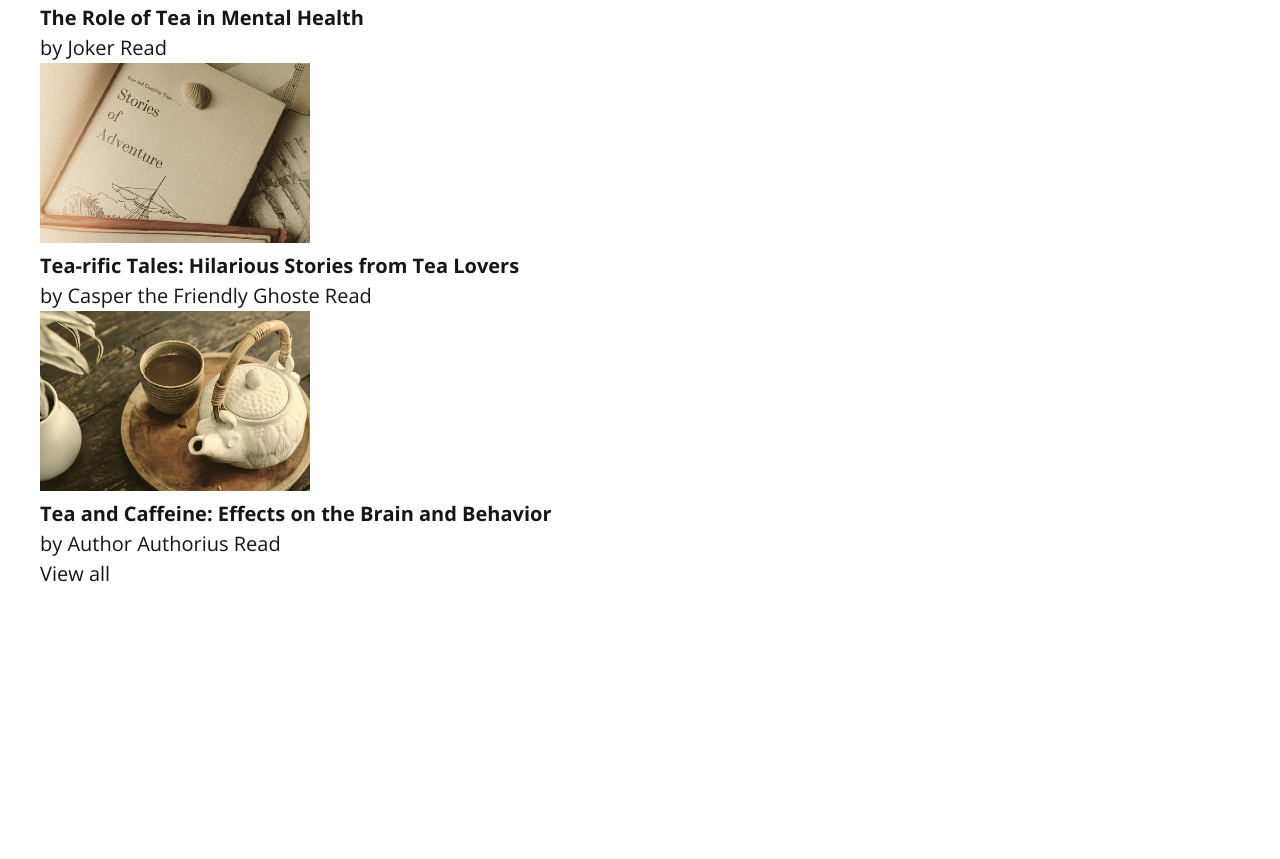
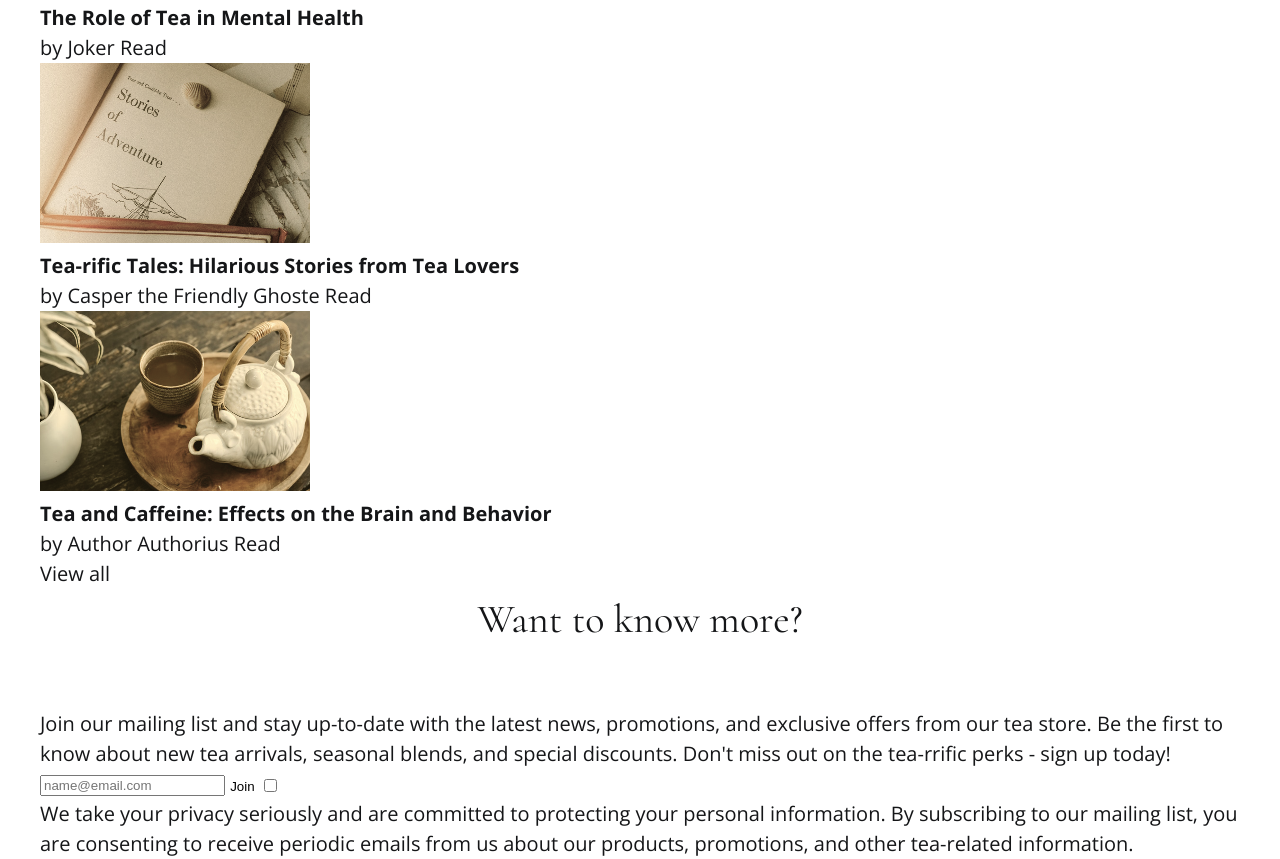
Before and after one commit to Novemberman90/tea_landing, a plain HTML site: page index.html in a window 1280 px wide. Shown: the part 2661-3520 px from the top of the page. Before the commit the page ends 3250 px from the top, so only its background shows below. Drawn offline with nearby package versions, Linux system fonts and the light colour scheme.

Commit message:
add: section mailing-list

```diff
--- a/index.html
+++ b/index.html
@@ -240,6 +240,27 @@
                 <a href="#" class="main-blog__link">View all</a>
             </div>
         </section>
+        <section class="mailing-list">
+            <div class="container">
+                <h2 class="title mailing-list">Want to know more?</h2>
+                <div class="mailing-list__inner">
+                    <p class="mailing-list__text">
+                        Join our mailing list and stay up-to-date with the latest news, promotions, and exclusive offers from our tea store. Be the first to know about new tea arrivals, seasonal blends, and special discounts. Don't miss out on the tea-rrific perks - sign up today!
+                    </p>
+                    <form action="#" class="mailing-list__form">
+                        <input type="email" class="mailing-list__email" placeholder="name@email.com">
+                        <button type="submit">Join</button>
+                        <label for="">
+                            <input class="checkbox" type="checkbox" name="" id="">
+                            <span class="checkbox-style"></span>
+                            <p class="checkbox_text">
+                                We take your privacy seriously and are committed to protecting your personal information. By subscribing to our mailing list, you are consenting to receive periodic emails from us about our products, promotions, and other tea-related information.
+                            </p>
+                        </label>
+                    </form>
+                </div>
+            </div>
+        </section>
     </main>
     <script src="js/main.js"></script>
 </body>
```
